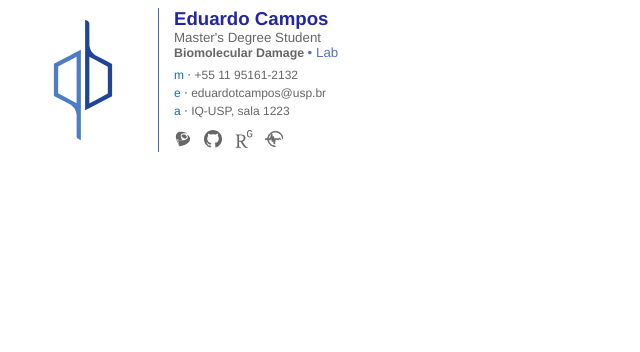
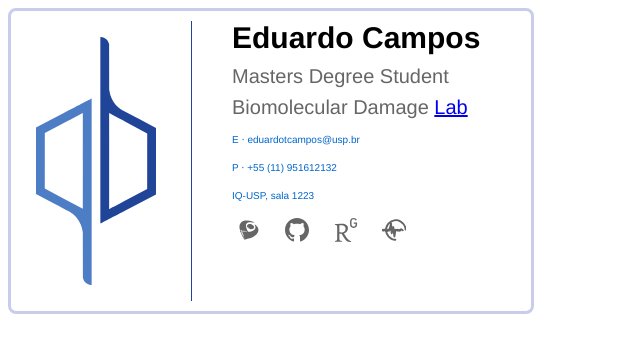
Before and after one commit to eduardotlc/gmail_signature, a plain HTML site: page index.html in a window 1280 px wide. Shown: the whole page, without its empty margins (0-640 px from the left). Drawn offline with Linux system fonts and the light colour scheme.

Commit message:
Substituted table like formatting

```diff
--- a/index.html
+++ b/index.html
@@ -1,170 +1,120 @@
-<!DOCTYPE HTML PUBLIC "-//W3C//DTD HTML 4.0 Transitional//EN">
-<html>
-  <head>
-    <!-- PAGE INFO -->
-    <meta charset="UTF-8" />
-    <meta content="text/html" http-equiv="Content-Type" />
-    <link rel="shortcut icon" href="https://img.icons8.com/fluency/50/000000/autograph.png" type="image/x-icon" />
-    <title>Email Signature</title>
-  </head>
+<!DOCTYPE html>
+<html lang="en">
+<head>
+  <meta name="generator" content=
+  "HTML Tidy for HTML5 for Linux version 5.8.0">
+  <meta charset="UTF-8">
+  <meta name="viewport" content=
+  "width=device-width, initial-scale=1.0">
+  <title>Signature Card</title>
+  <style>
+    body {
+        font-family: Helvetica, sans-serif;
+    }
+    .card {
+        display: flex;
+        border: 3px solid #CACCEB;
+        border-radius: 8px;
+        width: 500px;
+        padding: 10px;
+    }
+    .icon {
+        width: 150px;
+        height: 280px;
+        margin-right: 20px;
+        display: flex;
+        justify-content: center;
+        align-items: center;
+    }
+    .icon img {
+        max-width: 80%;
+        max-height: auto;
 
-  <body style="font-family: Helvetica, sans-serif;">
-    <!-- CONTAINER -->
-    <table style="font-family: Helvetica, sans-serif;" cellpadding="0" cellspacing="0">
-      <tbody>
-        <tr>
-          <!-- ==================== SECTION #1 ==================== -->
-          <td style="width: 150px; padding: 0; font-family: Verdana; text-align: center; margin: auto;">
-            <!-- Photo -->
-            <a href="https://www.iq.usp.br" target="_blank">
-              <img alt="Photograph"
-                   style="width: 120px; height: 120; border-radius: 60px; border: 0;"
-                   src="https://raw.githubusercontent.com/eduardotlc/gmail_signature/e633de430c8eae0a5d1896fde30aa591d5678566/iq_2.svg"
-              >
-            </a>
-          </td>
-
-          <!-- ==================== DIVIDER ==================== -->
-          <td style="height: 140px; border-left: thin solid #4f6ac3; padding-right: 15px;"></td>
-          <td style="font-family: inherit; padding: 0; margin: auto;">
-
-          <!-- ==================== SECTION #2 ==================== -->
-          <table style="font-family: inherit" cellpadding="0" cellspacing="0">
-            <tbody>
-              <!-- I. Name & Job -->
-              <tr>
-                <td style="font-family: inherit; padding: 0; vertical-align: top;" valign="top">
-                  <strong>
-                    <a style="font-family: inherit; color: #23279f; font-size: 14pt; text-decoration: none;"
-                       href="http://www.skarif2.io/"
-                       target="_blank"
-                    >
-                      Eduardo Campos
-                    </a>
-                    </br>
-                  </strong>
-
-                  <a style="font-family: inherit; color:#666666; font-size: 10pt; text-decoration: none;"
-                     href="http://www.skarif2.io/"
-                     target="_blank"
-                  >
-                    Master's Degree Student
-                  </a>
-                </td>
-              </tr>
-
-              <!-- II. Company -->
-              <tr>
-                <td style="font-family: inherit; padding-bottom: 6px; vertical-align: top;" valign="top">
-                  <strong>
-                    <a style="font-family: inherit; color:#666666; font-size: 9.3pt; text-decoration: none;">
-                        <!-- href="https://invarianttele.com/" -->
-                        <!-- target="_blank" -->
-                      Biomolecular Damage
-                    </a>
-                  </strong>
-
-                  <a style="font-family: inherit; color: #5773b9; font-size: 10pt; text-decoration: none;"
-                     href="https://www.google.com/url?sa=t&rct=j&q=&esrc=s&source=web&cd=&cad=rja&uact=8&ved=2ahUKEwiPgM2zr5WCAxXTDtQKHfiTDlwQFnoECB0QAQ&url=http%3A%2F%2Fwww.iq.usp.br%2Fportaliqusp%2F%3Fq%3Dpt-br%2Fusers%2Fpaolo-di-mascio&usg=AOvVaw3UZ1Mvg_Z03LoMys0FP5uz&opi=89978449"
-                     target="_blank"
-                  >
-                    &bull; Lab
-                  </a>
-                </td>
-              </tr>
-
-              <!-- III. Contacts -->
-              <tr>
-                <td style="font-family: inherit; font-size: 9pt; padding-bottom: 6px; line-height: 18px; vertical-align: top; width: 165px;" valign="top">
-                  <!-- Phone -->
-                  <span style="font-family: inherit; color: #1e6e9c;">m &sdot; </span>
-                  <a style="font-family: inherit; text-decoration: none; color: #666666;"
-                     href="tel:+8801719286264"
-                  >
-                    +55 11 95161-2132
-                  </a>
-                  <br>
-                  <!-- Email -->
-                  <span style="font-family: inherit; color: #1e6e9c;">e &sdot; </span>
-                  <a style="font-family: inherit; text-decoration: none; color: #666666;"
-                     href="mailto:eduardotcampos@usp.br"
-                  >
-                    eduardotcampos@usp.br
-                  </a>
-                  <br>
-                  <!-- Adress -->
-                  <span style="font-family: inherit; color: #1e6e9c">a &sdot; </span>
-                  <a style="font-family: inherit; text-decoration: none; color: #666666;"
-                     href="https://maps.google.com/?q=-23.5653353, -46.7258011"
-                     target="_blank"
-                  >
-                    IQ-USP, sala 1223
-                  </a>
-                </td>
-              </tr>
-
-              <!-- IV. Links -->
-              <tr>
-                <td style="font-family: inherit; width: 140px; padding-top: 4px; padding-left: 0; text-align: left;" valign="left" width="140">
-
-                  <!-- Lattes -->
-                  <span>
-                    <a style="text-decoration: none; padding-right: 4px;"
-                       href="http://buscatextual.cnpq.br/buscatextual/visualizacv.do"
-                       target="_blank"
-                    >
-                      <img alt="Lattes"
-                           style="width: 18px; height: 18px;"
-                           src="https://raw.githubusercontent.com/eduardotlc/gmail_signature/e633de430c8eae0a5d1896fde30aa591d5678566/lattesg.svg"
-                      >
-                    </a>
-                  </span>
-
-                  <!-- GitHub -->
-                  <span>
-                    <a style="text-decoration: none; padding: 0 4px;"
-                       href="https://github.com/eduardotlc"
-                       target="_blank"
-                    >
-                      <img alt="github"
-                           style="width: 18px; height: 18px;"
-                           src="https://raw.githubusercontent.com/eduardotlc/gmail_signature/e633de430c8eae0a5d1896fde30aa591d5678566/githubg.svg"
-                      >
-                    </a>
-                  </span>
-
-                  <!-- Researchgate -->
-                  <span>
-                    <a style="text-decoration: none; padding: 0 4px;"
-                       href="https://www.researchgate.net/profile/Eduardo-Campos-23"
-                       target="_blank"
-                    >
-                      <img alt="Researchgate"
-                           style="width: 18px; height: 18px;"
-                           src="https://raw.githubusercontent.com/eduardotlc/gmail_signature/e633de430c8eae0a5d1896fde30aa591d5678566/researchgateg.svg"
-                      >
-                    </a>
-                  </span>
-
-                  <!-- Redoxoma -->
-                  <span>
-                    <a style="text-decoration: none; padding: 0 4px;"
-                       href="https://redoxoma.iq.usp.br/"
-                       target="_blank"
-                    >
-                      <img alt="Redoxoma"
-                           style="width: 18px; height: 18px;"
-                           src="https://raw.githubusercontent.com/eduardotlc/gmail_signature/e633de430c8eae0a5d1896fde30aa591d5678566/redoxomag2.svg"
-                      >
-                    </a>
-                  </span>
-
-                </td>
-              </tr>
-            </tbody>
-          </table>
-        </tr>
-      </tbody>
-    </table>
-  </body>
+    }
+    .details {
+        flex-grow: 1;
+    }
+    .title {
+        font-size: 30px;
+        font-weight: bold;
+        margin-bottom: 10px;
+    }
+    .subtitle {
+        font-size: 20px;
+        color: #666;
+        margin-bottom: 8px;
+    }
+    .importantsubtitle {
+        font-size: 20px;
+        color: #666666;
+        margin-bottom: 8px;
+    }
+    .importantsubtitle  a {
+        font-weight: bold;
+        font-size: 23px;
+        color: #9AA2D8;
+        margin-bottom: 8px;
+    }
+    .info {
+        margin: 10px 0;
+    }
+    .info a {
+        text-decoration: none;
+        color: #0066cc;
+        font-size: 10px;
+    }
+    .social-icons a {
+        margin-right: 10px;
+    }
+    .social-icons img {
+        width: 24px;
+        height: 24px;
+        padding: 5px;
+    }
+    .divider {
+        border-left: 1px solid #214598;
+        padding-left: 40px;
+    }
+  </style>
+</head>
+<body>
+  <div class="card">
+    <div class="icon"><img src=
+    "https://raw.githubusercontent.com/eduardotlc/gmail_signature/e633de430c8eae0a5d1896fde30aa591d5678566/iq_2.svg"></div>
+    <div class="details divider">
+      <div class="title">
+        Eduardo Campos
+      </div>
+      <div class="subtitle">
+        Masters Degree Student
+      </div>
+      <div class="subtitle">
+        Biomolecular Damage <a href=
+        "https://www.google.com/url?sa=t&amp;rct=j&amp;q=&amp;esrc=s&amp;source=web&amp;cd=&amp;cad=rja&amp;uact=8&amp;ved=2ahUKEwiPgM2zr5WCAxXTDtQKHfiTDlwQFnoECB0QAQ&amp;url=http%3A%2F%2Fwww.iq.usp.br%2Fportaliqusp%2F%3Fq%3Dpt-br%2Fusers%2Fpaolo-di-mascio&amp;usg=AOvVaw3UZ1Mvg_Z03LoMys0FP5uz&amp;opi=89978449">
+        Lab</a>
+      </div>
+      <div class="info">
+        <a href="mailto:eduardotcampos@usp.br">E ⋅
+        eduardotcampos@usp.br</a>
+      </div>
+      <div class="info">
+        <a href="tel:+5511951612132">P ⋅ +55 (11) 951612132</a>
+      </div>
+      <div class="info">
+        <a href=
+        "https://maps.google.com/?q=-23.5653353,%20-46.7258011">IQ-USP,
+        sala 1223</a>
+      </div>
+      <div class="social-icons">
+        <a href=
+        "http://buscatextual.cnpq.br/buscatextual/visualizacv.do"><img src="https://raw.githubusercontent.com/eduardotlc/gmail_signature/e633de430c8eae0a5d1896fde30aa591d5678566/lattesg.svg"></a>
+        <a href="https://github.com/eduardotlc"><img src=
+        "https://raw.githubusercontent.com/eduardotlc/gmail_signature/e633de430c8eae0a5d1896fde30aa591d5678566/githubg.svg"></a>
+        <a href=
+        "https://www.researchgate.net/profile/Eduardo-Campos-23"><img src="https://raw.githubusercontent.com/eduardotlc/gmail_signature/e633de430c8eae0a5d1896fde30aa591d5678566/researchgateg.svg"></a>
+        <a href="https://redoxoma.iq.usp.br/"><img src="https://raw.githubusercontent.com/eduardotlc/gmail_signature/e633de430c8eae0a5d1896fde30aa591d5678566/redoxomag2.svg"></a>
+      </div>
+    </div>
+  </div>
+</body>
 </html>
```
Also changed, not shown: .jukit/.jukit_info.json (added), 1 other file.
